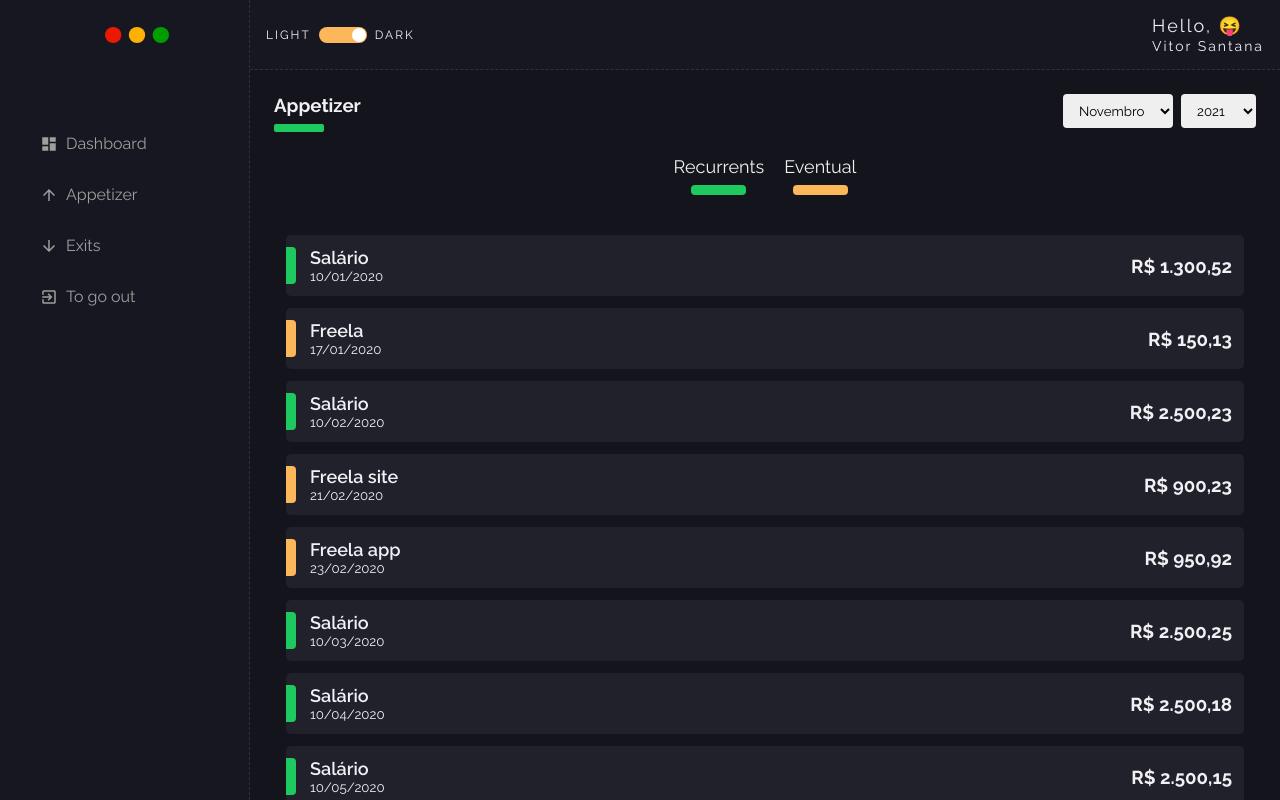
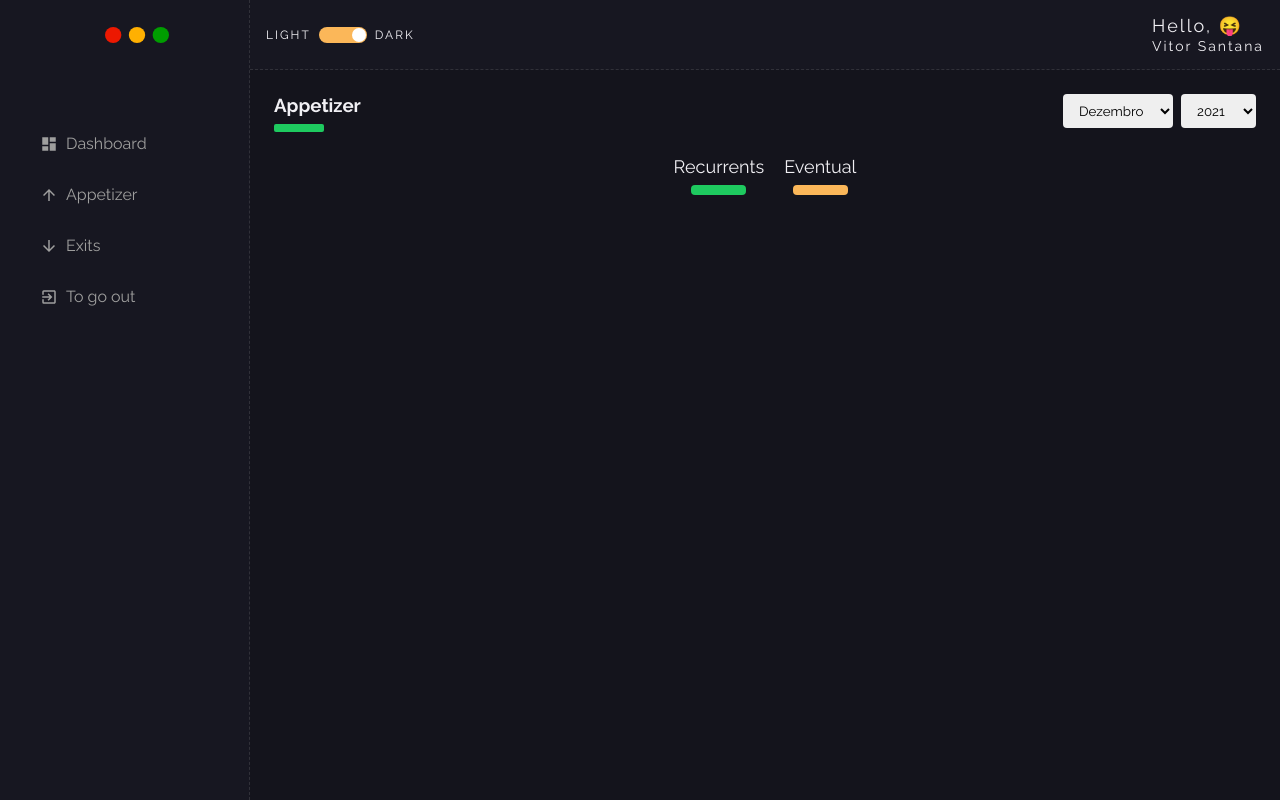
Before and after one commit to vitorSantanaDev/my-wallet-react, a React (Create React App) app: page /list/entry-balance in a window 1280 px wide. Built offline with nearby package versions, Linux system fonts and the light colour scheme.

Commit message:
✨ Filtering the inputs and outputs according to the date passed by the user.

```diff
--- a/src/pages/List/List.tsx
+++ b/src/pages/List/List.tsx
@@ -21,6 +21,13 @@ interface IData {
 
 const List: React.FC = () => {
   const [data, setData] = useState<IData[]>([]);
+  const [monthSelected, setMonthSelected] = useState<string>(
+    String(new Date().getMonth() + 1)
+  );
+  const [yearSelected, setYearSelected] = useState<string>(
+    String(new Date().getFullYear())
+  );
+
   const { type } = useParams();
 
   const titleAndLineColor = useMemo(() => {
@@ -35,7 +42,15 @@ const List: React.FC = () => {
   }, [type]);
 
   useEffect(() => {
-    const response = listData.map((data) => {
+    const filteredDate = listData.filter((data) => {
+      const date = new Date(data.date);
+      const month = String(date.getMonth() + 1);
+      const year = String(date.getFullYear());
+
+      return month === monthSelected && year === yearSelected;
+    });
+
+    const formattedData = filteredDate.map((data) => {
       return {
         id: String(Math.random() * listData.length),
         description: data.description,
@@ -48,28 +63,53 @@ const List: React.FC = () => {
             : dark.colors.info,
       };
     });
-    setData(response);
-  }, [listData]);
+
+    setData(formattedData)
+  }, [listData, monthSelected, yearSelected]);
 
   const monthly = [
+    { value: 1, label: "Janeiro" },
+    { value: 2, label: "Fevereiro" },
+    { value: 3, label: "Março" },
+    { value: 4, label: "Abril" },
+    { value: 5, label: "Maio" },
+    { value: 6, label: "Junho" },
+    { value: 7, label: "Julho" },
+    { value: 8, label: "Agosto" },
+    { value: 9, label: "Setembro" },
+    { value: 10, label: "Outubro" },
     { value: 11, label: "Novembro" },
-    { value: 10, label: "Outubro" },
-    { value: 9, label: "Setembro" },
-    { value: 8, label: "Agosto" },
+    { value: 12, label: "Dezembro" },
   ];
 
   const years = [
+    { value: 2010, label: 2010 },
+    { value: 2011, label: 2011 },
+    { value: 2013, label: 2013 },
+    { value: 2014, label: 2014 },
+    { value: 2015, label: 2015 },
+    { value: 2016, label: 2016 },
+    { value: 2017, label: 2017 },
+    { value: 2018, label: 2018 },
+    { value: 2019, label: 2019 },
+    { value: 2020, label: 2020 },
     { value: 2021, label: 2021 },
-    { value: 2020, label: 2020 },
-    { value: 2019, label: 2019 },
-    { value: 2018, label: 2018 },
+    { value: 2022, label: 2022 }
   ];
 
   return (
     <S.ListWrapper>
       <ContentHeader title={title} lineColor={lineColor}>
-        <Select options={monthly} />
-        <Select options={years} />
+        <Select
+          defaultValue={monthSelected}
+          options={monthly}
+          onChange={({ target }) => setMonthSelected(target.value)}
+        />
+        <Select
+          defaultValue={yearSelected}
+          options={years}
+          onChange={({ target }) => setYearSelected(target.value)}
+        />
       </ContentHeader>
 
       <S.Filters>
```
